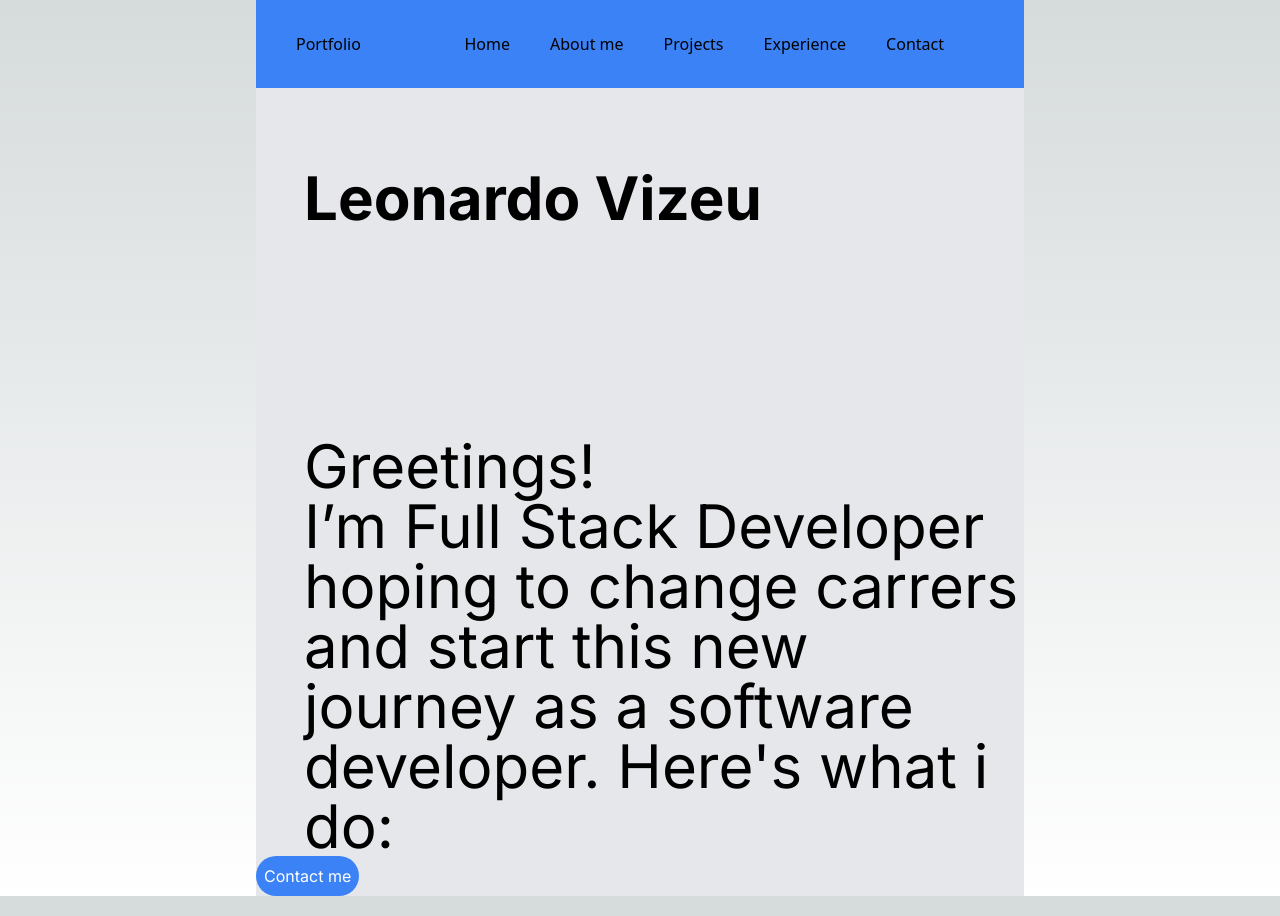
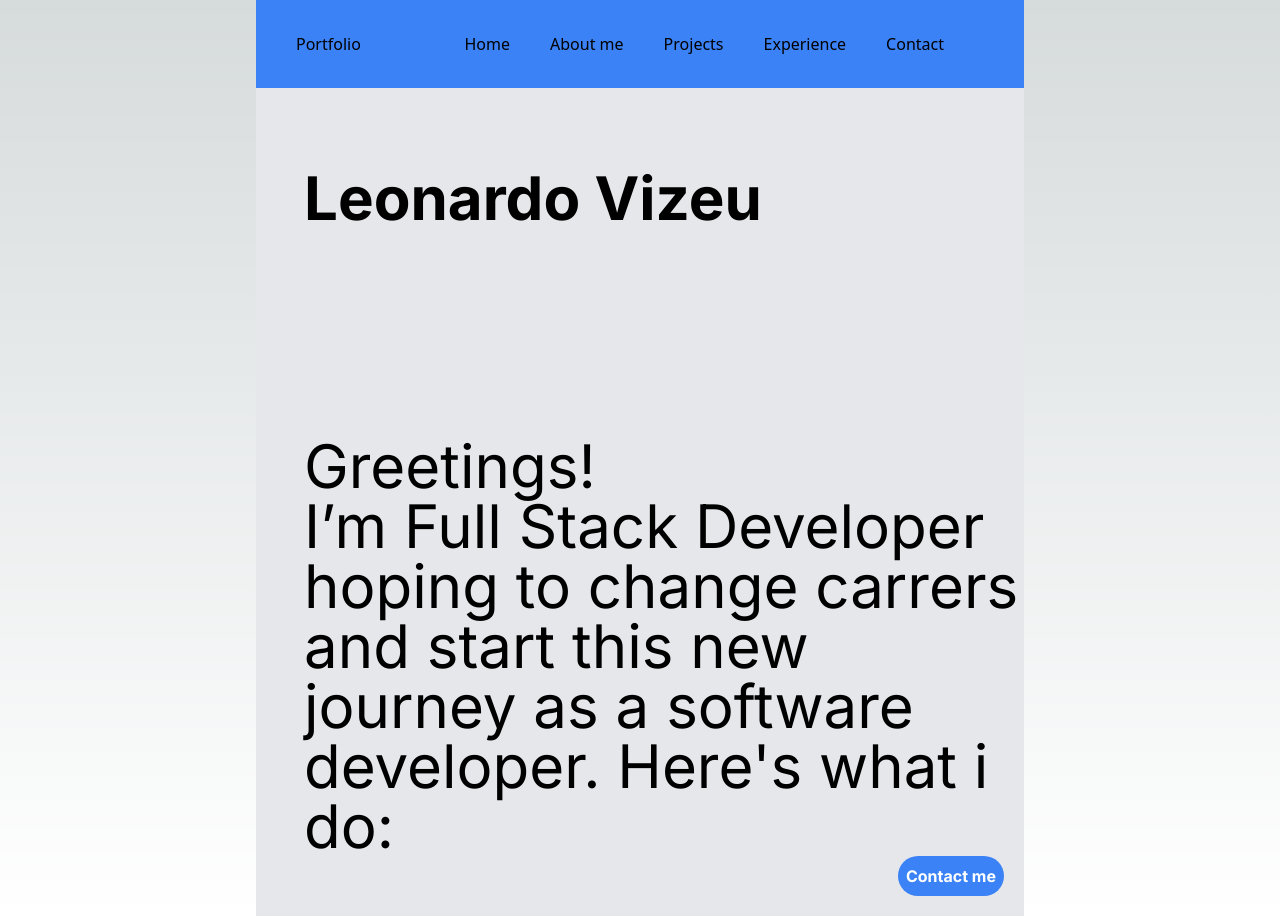
Before and after one commit to leovizeu/portfolio-vizeu, a Next.js app: page / in a window 1280 px wide. Built offline with nearby package versions, Linux system fonts and the light colour scheme.

Commit message:
styling some button

```diff
--- a/src/app/Components/Hero.tsx
+++ b/src/app/Components/Hero.tsx
@@ -14,12 +14,13 @@ function Hero() {
                     Greetings! <br />
                     I’m Full Stack Developer hoping to change carrers and start this new journey as a software developer. Here's what i do:
                 </p>
-
-                <CustomButtom
-                    title ="Contact me"
-                    containerStyles = "bg-blue-500 text-white rounded-full p-2"
-                    handleClick = {handleScroll}
-                />
+                <div className="flex flex-row-reverse pr-5 pb-5">
+                    <CustomButtom
+                        title ="Contact me"
+                        containerStyles = "bg-blue-500 text-white font-bold rounded-full p-2 hover:bg-black hover:text-white"
+                        handleClick = {handleScroll}
+                    />
+                </div>
         </div>
     )
 }
```
